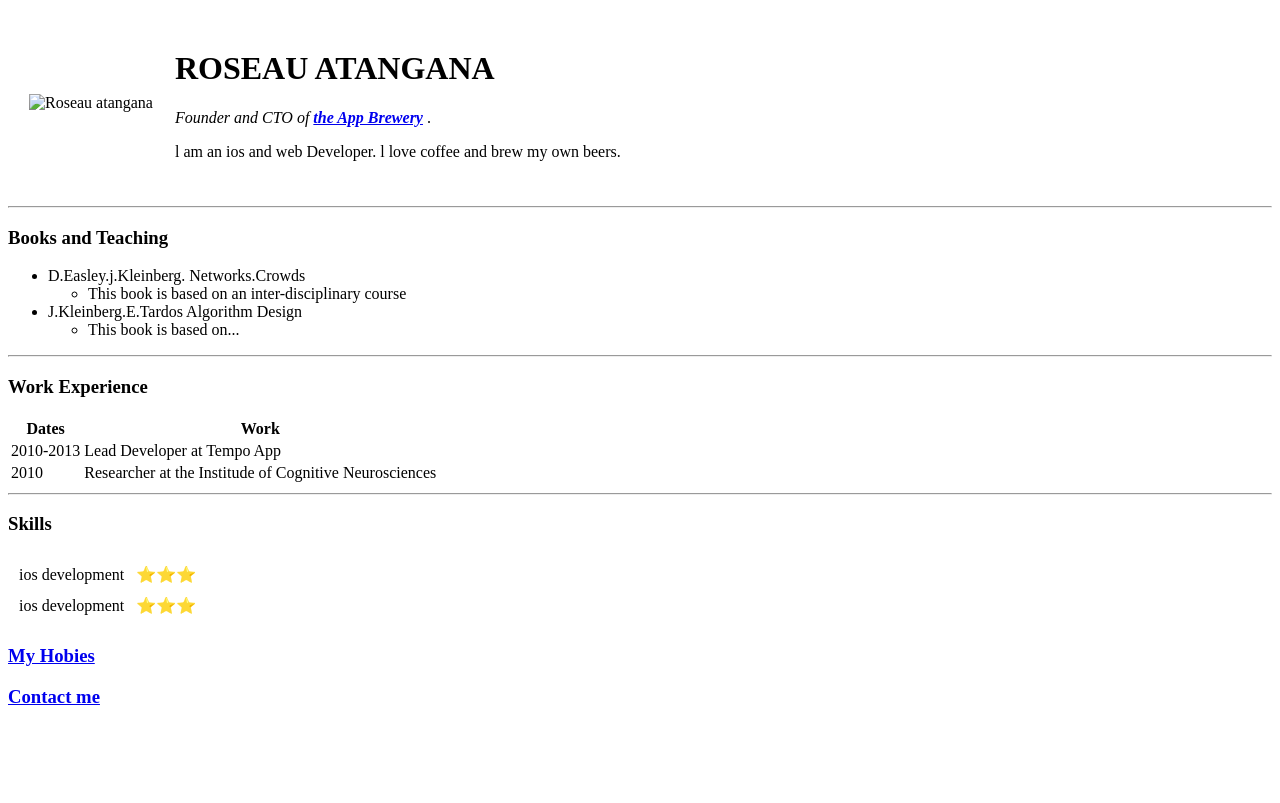
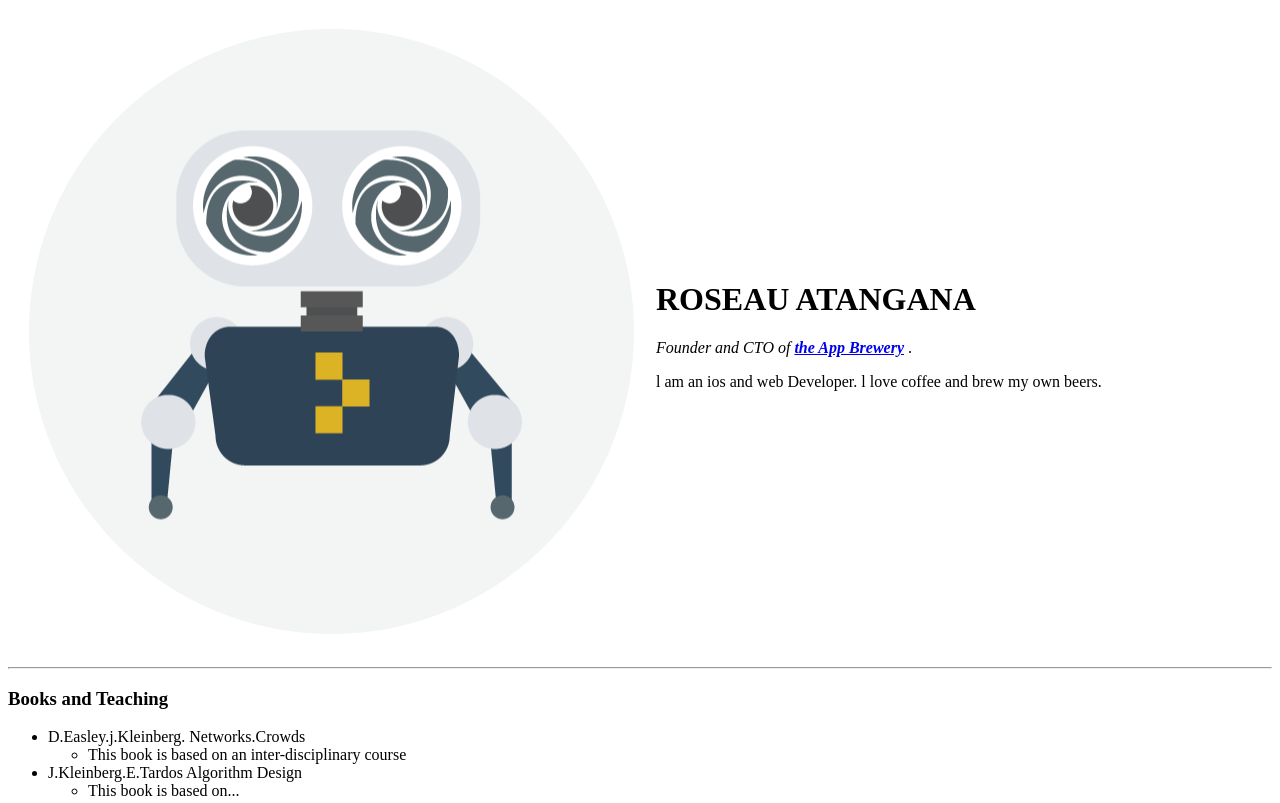
Before and after one commit to ben40/cv, a plain HTML site: page index.html in a window 1280 px wide. Shown: the top 803 px of the page. Drawn offline with Linux system fonts and the light colour scheme.

Commit message:
Update index.html

```diff
--- a/index.html
+++ b/index.html
@@ -9,7 +9,7 @@
 <body>
     <table cellspacing ="20">
         <tr>
-            <td><img src="images\robot-modified (1).jpg" alt="Roseau atangana"></td>
+            <td><img src="images/robot-modified.png" alt="Roseau atangana"></td>
             <td>    <h1> ROSEAU ATANGANA </h1>
                 <p> <em>  Founder and CTO of <strong><a href="https://www.appbrewery.co/">the App Brewery</a></strong> </em>.</p>
                 <p>l am an ios and web Developer. l love coffee and brew my own beers.</p></td>
```
